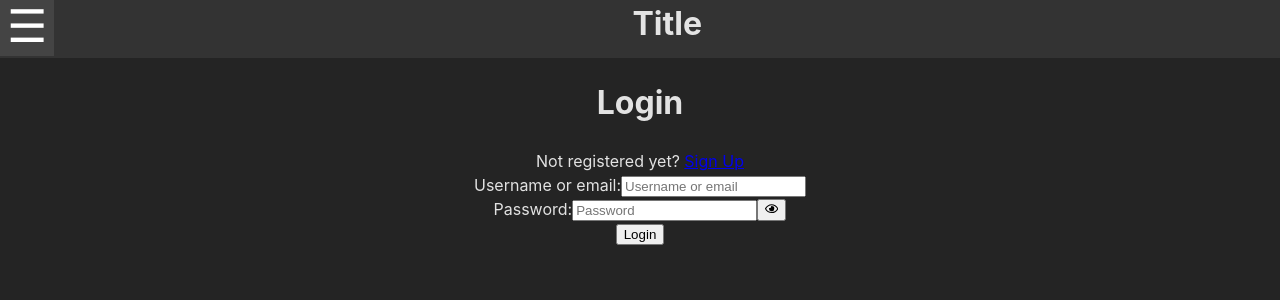
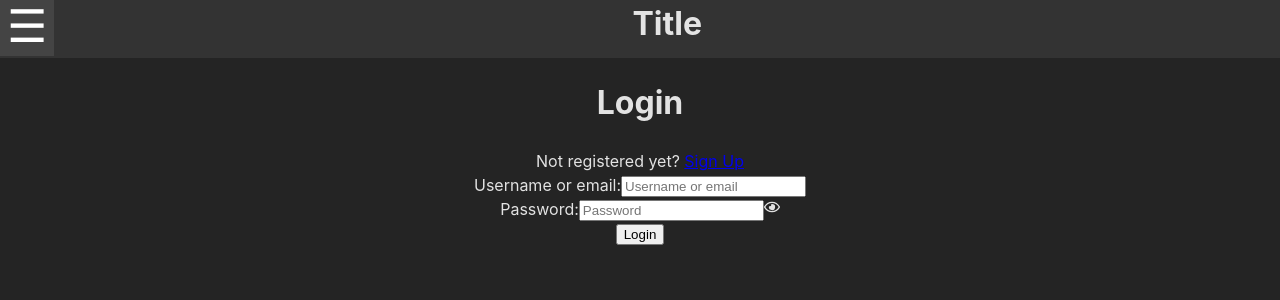
Before and after one commit to paulG1218/DM-Project3, a React (Vite) app: page /login in a window 1280 px wide. Shown: the top 300 px of the page. Built offline with nearby package versions, Linux system fonts and the light colour scheme; no server answers.

Commit message:
fixed the show password visibility icon to no longer login the user when clicked

```diff
--- a/src/components/LoginForm.jsx
+++ b/src/components/LoginForm.jsx
@@ -26,11 +26,10 @@ const LoginForm = ({onLogin}) => {
                     type={showPassword ? 'text' : 'password'}
                     value={password}
                     onChange={(e) => setPassword(e.target.value)}
-
                 />
-                <button onClick={togglePasswordVisibility}>
+                <span onClick={togglePasswordVisibility}>
                     {showPassword ? <FaRegEyeSlash /> : <FaRegEye />}
-                </button>
+                </span>
             </div>
         <button type='submit'>Login</button>
     </form>
--- a/src/components/RegisterForm.jsx
+++ b/src/components/RegisterForm.jsx
@@ -27,7 +27,6 @@ const RegisterForm = ({onRegisterUser}) => {
           value={email}
           onChange={(e) => setEmail(e.target.value)}
         />
-      <div>
       <label>Password:</label>
         <input
           placeholder='Password'
@@ -35,10 +34,10 @@ const RegisterForm = ({onRegisterUser}) => {
           value={password}
           onChange={(e) => setPassword(e.target.value)}
         />
-          <button onClick={togglePasswordVisibility}>
+
+        <span onClick={togglePasswordVisibility}>
           {showPassword ? <FaRegEyeSlash /> : <FaRegEye />}
-          </button>
-      </div>
+        </span>
       <label>Confirm Password:</label>
         <input
           placeholder='Confirm password'
```
Lines whose indentation alone changed are shown as unchanged.
